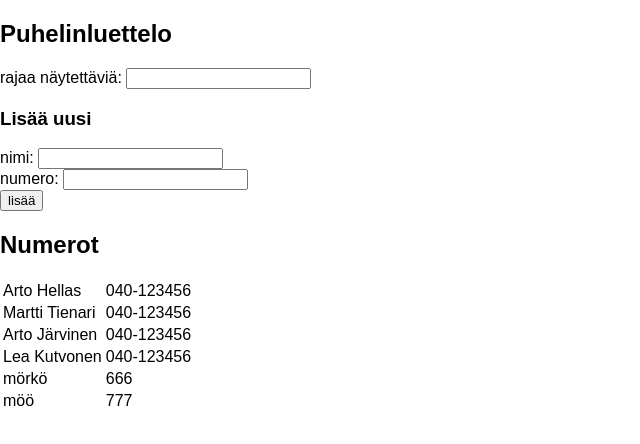
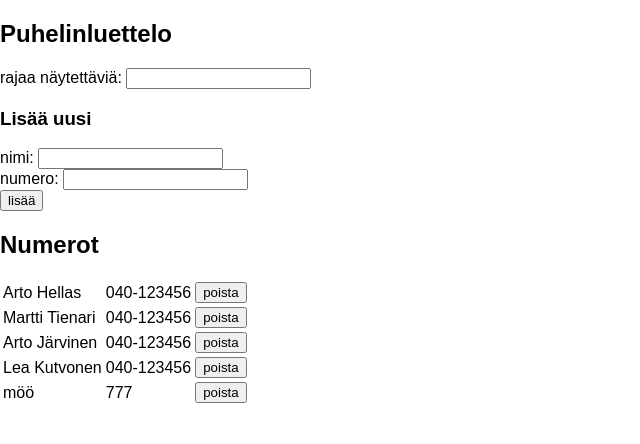
Before and after one commit to mipyykko/fullstack, a React (Create React App) app in the folder viikko2/puhelinluettelo/: page / in a window 1280 px wide. Shown: the top 444 px of the page, without its empty margins (0-640 px from the left). Built offline with nearby package versions, Linux system fonts and the light colour scheme; data requests are answered from the project's data file; the HTML template or start-up script is replaced by a standard one.

Commit message:
välicommit 2.16

```diff
--- a/viikko2/puhelinluettelo/db.json
+++ b/viikko2/puhelinluettelo/db.json
@@ -21,11 +21,6 @@
       "id": 4
     },
     {
-      "name": "mörkö",
-      "number": "666",
-      "id": 5
-    },
-    {
       "name": "möö",
       "number": "777",
       "id": 6
--- a/viikko2/puhelinluettelo/src/App.js
+++ b/viikko2/puhelinluettelo/src/App.js
@@ -1,6 +1,6 @@
 import React from 'react'
 import numberService from './services/numbers'
-import { Persons } from './components/persons'
+import { PersonList } from './components/personList'
 
 class App extends React.Component {
   constructor(props) {
@@ -55,6 +55,21 @@ class App extends React.Component {
     }
   }
 
+  removePerson = (person) => {
+    if (window.confirm('poistetaanko ' + person.name)) {
+        numberService
+            .remove(person)
+            .then(response => {
+                var newPersons = this.state.persons
+                var index = newPersons.indexOf(person)
+                newPersons.splice(index, 1)
+                this.setState({
+                    persons: newPersons
+                })
+            })
+    }
+  }
+
   render() {
     return (
       <div>
@@ -81,7 +96,10 @@ class App extends React.Component {
           </div>
         </form>
         <h2>Numerot</h2>
-        <Persons persons={this.state.persons} filter={this.state.filter} />
+        <PersonList
+            persons={this.state.persons}
+            filter={this.state.filter}
+            removePerson={this.removePerson} />
       </div>
     )
   }
--- a/viikko2/puhelinluettelo/src/components/persons.js
+++ b/viikko2/puhelinluettelo/src/components/personList.js
@@ -1,15 +1,16 @@
 import React from 'react'
 
-export const Person = ({ person }) => {
+export const Person = ({ person, removePerson }) => {
     return (
         <tr>
             <td>{person.name}</td>
             <td>{person.number}</td>
+            <td><button onClick={() => removePerson(person)}>poista</button></td>
         </tr>
     )
 }
 
-export const Persons = ({ persons, filter }) => {
+export const PersonList = ({ persons, filter, removePerson }) => {
     const personsToShow = filter.trim() === ''
             ? persons
             : persons.filter(person =>
@@ -21,7 +22,11 @@ export const Persons = ({ persons, filter }) => {
         <div>
             <table>
                 <tbody>
-                {personsToShow.map(person => <Person key={person.name} person={person} />)}
+                {personsToShow.map(person =>
+                    <Person
+                        key={person.name}
+                        person={person}
+                        removePerson={removePerson} />)}
                 </tbody>
             </table>
         </div>
--- a/viikko2/puhelinluettelo/src/services/numbers.js
+++ b/viikko2/puhelinluettelo/src/services/numbers.js
@@ -10,4 +10,8 @@ const create = (newObject) => {
     return axios.post(baseUrl, newObject)
 }
 
-export default { getAll, create }
+const remove = (person) => {
+    return axios.delete(baseUrl + '/' + person.id)
+}
+
+export default { getAll, create, remove }
```
